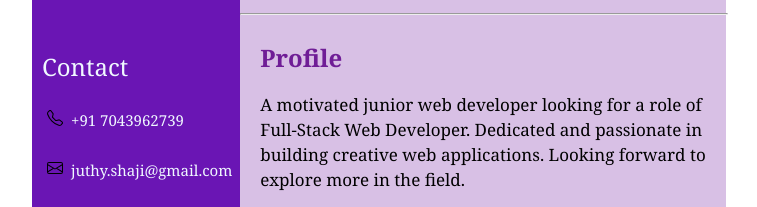
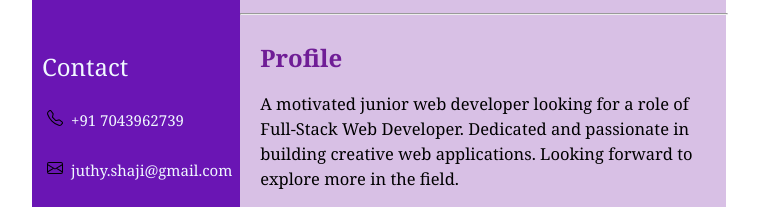
Before and after one commit to Juthy07/Resume, a plain HTML site: page index.html in a window 1280 px wide. Shown: the part 234-441 px from the top of the page, without its empty margins (28-785 px from the left). Drawn offline with Linux system fonts and the light colour scheme.

Commit message:
Update styles.css

```diff
--- a/styles.css
+++ b/styles.css
@@ -141,7 +141,7 @@ hr {
 
 .Resume_main .Resume_right .Right_Contents .Profile_Description {
     line-height: 25px;
-    font-size: 17px;
+    font-size: 16.5px;
 }
 
 .Resume_main .Resume_right .Right_Contents .Certification ul li {
```
